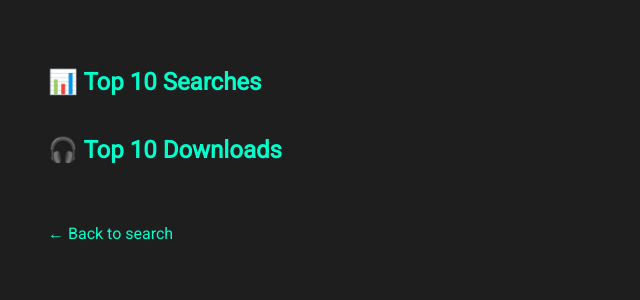
After one commit to Ash3601/yt-song-dloader, a Flask app: page /stats in a window 1280 px wide. The commit adds this page. Shown: the top 300 px of the page, without its empty margins (0-640 px from the left). Run offline with Flask 3, Linux system fonts and the light colour scheme; data that the repository does not hold is empty.

Commit message:
redis changes complete

```diff
--- /dev/null
+++ b/analytics.py
@@ -0,0 +1,36 @@
+# analytics.py
+import redis
+from collections import Counter
+
+r = redis.Redis()
+
+SEARCH_KEY = "analytics:searches"
+DOWNLOAD_KEY = "analytics:downloads"
+
+
+def log_search(query: str):
+    r.zincrby(SEARCH_KEY, 1, query)
+
+
+def log_download(video_id: str):
+    r.zincrby(DOWNLOAD_KEY, 1, video_id)
+
+
+def safe_decode(value):
+    if isinstance(value, bytes):
+        return value.decode("utf-8")
+    return value
+
+def get_top_searches(n=10):
+    raw = r.zrevrange("analytics:searches", 0, n - 1, withscores=True)
+    return [(safe_decode(term), int(score)) for term, score in raw]
+
+def get_top_downloads(n=10):
+    raw = r.zrevrange("analytics:downloads", 0, n - 1, withscores=True)
+    return [(safe_decode(video_id), int(score)) for video_id, score in raw]
+
+
+
+def clear_analytics():
+    r.delete(SEARCH_KEY)
+    r.delete(DOWNLOAD_KEY)
--- a/main.py
+++ b/main.py
@@ -1,12 +1,22 @@
-# Flask-based Web UI for YouTube MP3 Downloader with browser-based file download
-# Requires: pip install flask yt-dlp
-
-from flask import Flask, render_template, request, redirect, url_for, send_file, abort
+# main.py
+from flask import Flask, render_template, request, redirect, url_for, send_file, abort, session
 import yt_dlp
 import os
 import tempfile
+import redis
+from analytics import log_search, log_download, get_top_searches, get_top_downloads
+from user_session import get_or_create_user_id, mark_downloaded, has_downloaded
 
 app = Flask(__name__)
+app.secret_key = 'your-secure-random-key'
+r = redis.Redis()
+
+@app.route('/', methods=['GET', 'POST'])
+def index():
+    if request.method == 'POST':
+        query = request.form.get('query')
+        return redirect(url_for('results', q=query))
+    return render_template('index.html')
 
 def search_youtube(query: str, max_results=5):
     ydl_opts = {
@@ -19,50 +29,27 @@ def search_youtube(query: str, max_results=5):
     with yt_dlp.YoutubeDL(ydl_opts) as ydl:
         info = ydl.extract_info(f"ytsearch{max_results}:{query}", download=False)
         for entry in info.get('entries', []):
+            video_id = entry.get('id')
+            is_downloaded = has_downloaded(video_id, r)
             results.append({
                 'title': entry.get('title'),
-                'url': f"https://www.youtube.com/watch?v={entry.get('id')}"
+                'url': f"https://www.youtube.com/watch?v={video_id}",
+                'downloaded': is_downloaded
             })
     return results
 
-# def download_youtube_mp3_temp(url):
-#     """
-#     Downloads the MP3 to a temporary file and returns the file path.
-#     """
-#     temp_dir = tempfile.gettempdir()
-#     ydl_opts = {
-#         'format': 'bestaudio/best',
-#         'noplaylist': True,
-#         'postprocessors': [{
-#             'key': 'FFmpegExtractAudio',
-#             'preferredcodec': 'mp3',
-#             'preferredquality': '192',
-#         }],
-#         'outtmpl': os.path.join(temp_dir, '%(title)s.%(ext)s'),
-#         'prefer_ffmpeg': True,
-#         'quiet': False,
-#     }
-#     with yt_dlp.YoutubeDL(ydl_opts) as ydl:
-#         info = ydl.extract_info(url, download=True)
-#         # yt-dlp may download as webm/m4a first
-#         original_filename = ydl.prepare_filename(info)
-#         base, _ = os.path.splitext(original_filename)
-#         mp3_path = base + ".mp3"
-#         if os.path.exists(mp3_path):
-#             return mp3_path
-#         else:
-#             raise FileNotFoundError(f"MP3 file not found at expected location: {mp3_path}")
+@app.route('/results')
+def results():
+    query = request.args.get('q')
+    log_search(query)
+    matches = search_youtube(query)
+    return render_template('results.html', query=query, results=matches)
 
 def download_youtube_mp3_temp(url):
-    """
-    Downloads the MP3 to a temporary file and returns the file path.
-    Optimized for speed and minimal overhead.
-    """
     temp_dir = tempfile.gettempdir()
     ydl_opts = {
         'format': 'bestaudio/best',
         'noplaylist': True,
-        'concurrent_fragment_downloads': 5,
         'postprocessors': [{
             'key': 'FFmpegExtractAudio',
             'preferredcodec': 'mp3',
@@ -71,35 +58,18 @@ def download_youtube_mp3_temp(url):
         'outtmpl': os.path.join(temp_dir, '%(title)s.%(ext)s'),
         'prefer_ffmpeg': True,
         'quiet': False,
-        'writethumbnail': False,
-        'writeinfojson': False,
-        'no_warnings': True,
     }
-
     with yt_dlp.YoutubeDL(ydl_opts) as ydl:
         info = ydl.extract_info(url, download=True)
-        original_filename = ydl.prepare_filename(info)
-        base, _ = os.path.splitext(original_filename)
-        mp3_path = base + ".mp3"
+        video_id = info.get("id")
+        mark_downloaded(video_id, r)
+        log_download(video_id)
+        base_path = os.path.splitext(ydl.prepare_filename(info))[0]
+        mp3_path = base_path + ".mp3"
         if os.path.exists(mp3_path):
             return mp3_path
         else:
-            raise FileNotFoundError(f"MP3 file not found at expected location: {mp3_path}")
-
-
-
-@app.route('/', methods=['GET', 'POST'])
-def index():
-    if request.method == 'POST':
-        query = request.form.get('query')
-        return redirect(url_for('results', q=query))
-    return render_template('index.html')
-
-@app.route('/results')
-def results():
-    query = request.args.get('q')
-    matches = search_youtube(query)
-    return render_template('results.html', query=query, results=matches)
+            raise FileNotFoundError(f"MP3 not found: {mp3_path}")
 
 @app.route('/download')
 def download():
@@ -110,5 +80,11 @@ def download():
     except FileNotFoundError as e:
         return f"❌ Error: {e}", 404
 
+@app.route('/stats')
+def stats():
+    top_searches = get_top_searches(10)
+    top_downloads = get_top_downloads(10)
+    return render_template("stats.html", searches=top_searches, downloads=top_downloads)
+
 if __name__ == '__main__':
     app.run(debug=True)
--- /dev/null
+++ b/templates/stats.html
@@ -0,0 +1,60 @@
+<!-- templates/stats.html -->
+<!DOCTYPE html>
+<html lang="en">
+<head>
+    <meta charset="UTF-8">
+    <title>Analytics Dashboard</title>
+    <link href="https://fonts.googleapis.com/css2?family=Roboto&display=swap" rel="stylesheet">
+    <style>
+        body {
+            font-family: 'Roboto', sans-serif;
+            background-color: #1e1e1e;
+            color: #f0f0f0;
+            padding: 40px;
+        }
+        h2 {
+            color: #00ffcc;
+        }
+        .section {
+            margin-bottom: 40px;
+        }
+        ul {
+            list-style-type: none;
+            padding-left: 0;
+        }
+        li {
+            margin-bottom: 8px;
+            background-color: #2c2c2c;
+            padding: 10px;
+            border-radius: 6px;
+        }
+        .back-link {
+            display: inline-block;
+            margin-top: 20px;
+            color: #00ffcc;
+            text-decoration: none;
+        }
+    </style>
+</head>
+<body>
+    <h2>📊 Top 10 Searches</h2>
+    <div class="section">
+        <ul>
+            {% for term, count in searches %}
+            <li>{{ term }} — {{ count }} searches</li>
+            {% endfor %}
+        </ul>
+    </div>
+
+    <h2>🎧 Top 10 Downloads</h2>
+    <div class="section">
+        <ul>
+            {% for video_id, count in downloads %}
+            <li><a href="https://www.youtube.com/watch?v={{ video_id }}" target="_blank">{{ video_id }}</a> — {{ count }} downloads</li>
+            {% endfor %}
+        </ul>
+    </div>
+
+    <a href="/" class="back-link">← Back to search</a>
+</body>
+</html>
--- /dev/null
+++ b/user_session.py
@@ -0,0 +1,19 @@
+# user_session.py
+import uuid
+from flask import session
+
+SESSION_KEY = 'user_id'
+
+def get_or_create_user_id():
+    """Ensure each user has a unique session-based ID."""
+    if SESSION_KEY not in session:
+        session[SESSION_KEY] = str(uuid.uuid4())
+    return session[SESSION_KEY]
+
+def mark_downloaded(video_id, redis_instance):
+    user_id = get_or_create_user_id()
+    redis_instance.sadd(f"downloads:{user_id}", video_id)
+
+def has_downloaded(video_id, redis_instance):
+    user_id = get_or_create_user_id()
+    return redis_instance.sismember(f"downloads:{user_id}", video_id)
```
Also changed, not shown: templates/results.html (+19 -6 lines).
